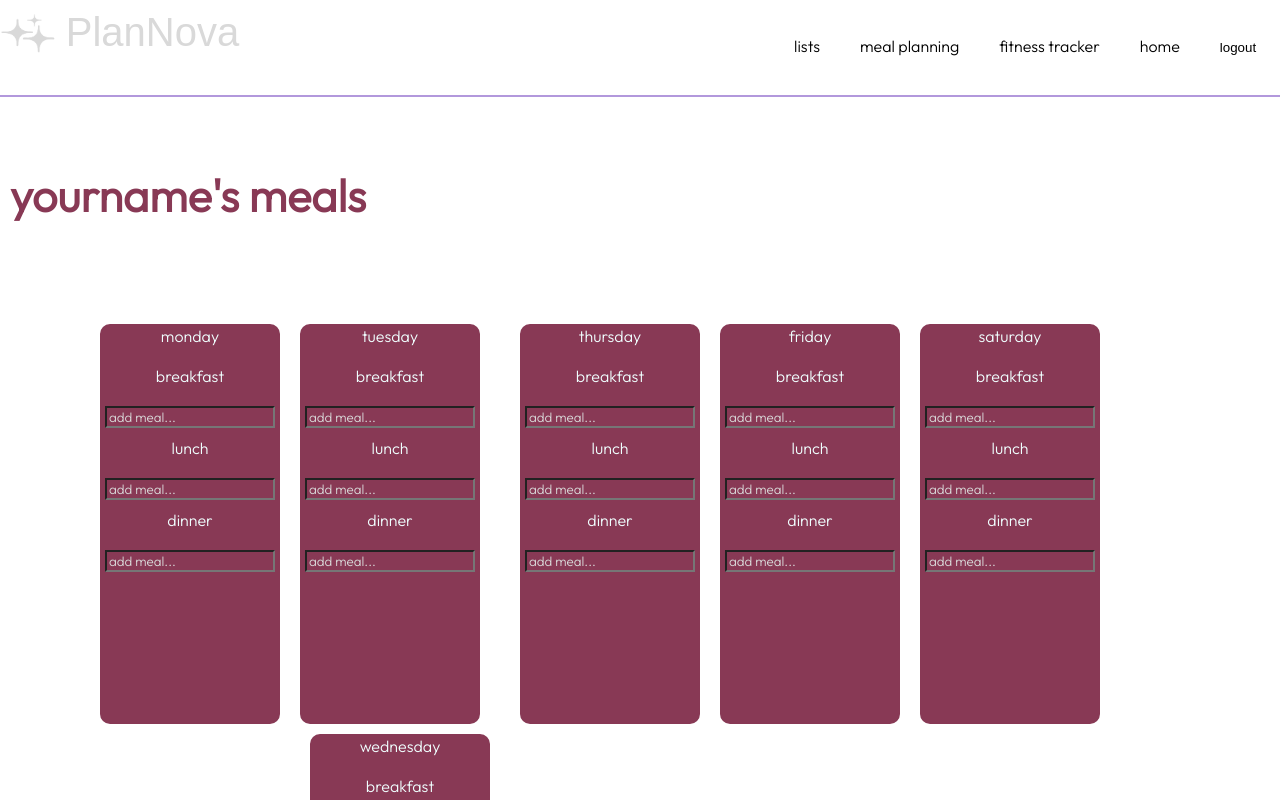
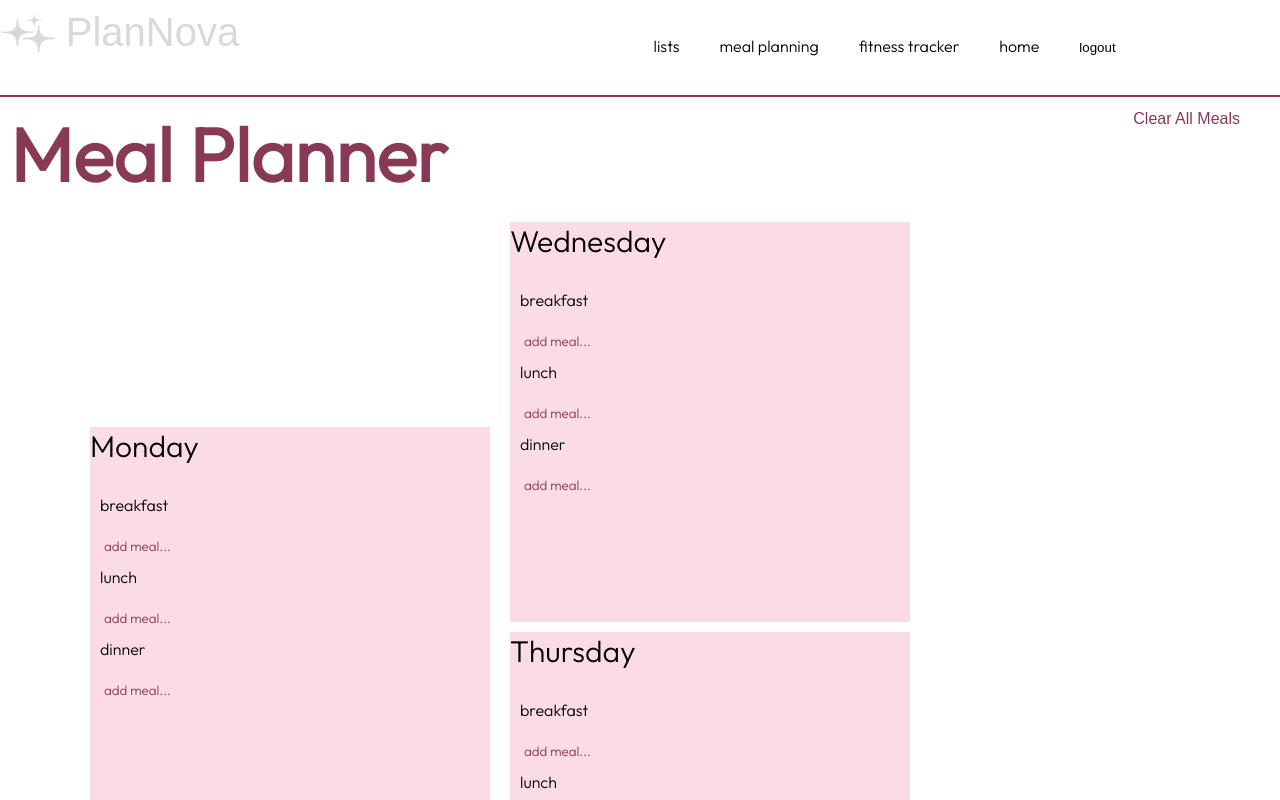
Before and after one commit to brookewest11/PlanNova, a React (Create React App) app in the folder src/plannova/: page /meal-planning in a window 1280 px wide. Shown: the top 800 px of the page. Built offline with nearby package versions, Linux system fonts and the light colour scheme; a web font is replaced by a local one.

Commit message:
reformatted meal plan front end

```diff
--- a/src/plannova/src/Routes.tsx
+++ b/src/plannova/src/Routes.tsx
@@ -11,7 +11,7 @@ import NewUser from './modules/NewUser';
 function AppRoutes() {
 return (
     <Routes>
-         <Route path="/" element={<Home />} />
+         <Route path="/" element={<Login />} />
         <Route path="/home" element={<Home />} />
         <Route path="/meal-planning" element={<MealPlan />} />
         <Route path="/list" element={<List />} />
--- a/src/plannova/src/modules/List.css
+++ b/src/plannova/src/modules/List.css
@@ -171,8 +171,9 @@ body {
 }
 
 .grid-item2 > div {
-    text-align: center;
+    /* text-align: center; */
     margin: 10px;
+    flex-direction: column;
 
 }
 .List
--- a/src/plannova/src/modules/MealPlan.css
+++ b/src/plannova/src/modules/MealPlan.css
@@ -75,17 +75,19 @@ nav-buttons {
 
   }
   .meal-grid-container2 {
-    margin: 90px;
+    margin-left: 80px;
     flex-wrap: wrap;
     display: flex;
+    position: absolute;
+    flex-direction: row;
+    align-items: center;
 
   }
-  .grid-container-top-row
+  .grid-item-top-row
   {
-
-    text-align: center;
+    display: flex;
+    justify-content: space-between;
     margin: 50px;
-    display: justify;
   }
 
 
@@ -93,22 +95,14 @@ nav-buttons {
     display: flex;
     justify-content: start;
   }
+  .grid-item2 > div {
+    /* text-align: center; */
+    margin: 10px;
+    flex-direction: column;
 
-  .grid-item {
-
-    /* You can add styling for the grid items here */
-  }
-
-  .grid-item > div {
-    text-align: center;
-
-  }
-  .grid-item2 > div {
-    text-align: center;
-    padding: 0px;
+}
 
 
-  }
 
   .title
   {
@@ -120,12 +114,10 @@ nav-buttons {
   .mealbox
   {
     padding: 0px;
-    border: 2px solid #883955;
-    border-radius: 10px;
-    width: 180px;
+    width: 400px;
     height: 400px;
-    background-color: #883955;
-    color:azure;
+    background-color: #fadbe6;
+    color:883955;
     font-family: "Outfit";
 
   }
@@ -137,11 +129,31 @@ nav-buttons {
     margin-top: 20px;
     margin-bottom: 10px;
     width: 170px;
-    background-color: #883955;
+    background-color: #fadbe6;
     font-family: "Outfit";
+    color: #883955;
+    border: 2px solid #fadbe6;
+  }
+
+  .input::placeholder {
+    color: #883955;
+  }
+  .mealline {
+    width: 100%;
+    margin-top: 50px;
+    border: none;
+    border-bottom: 2px solid #883955;
     color: #883955;
   }
 
-  .input::placeholder {
-    color: #d9d9d9;
-  }
+  .clear-button {
+    background-color: transparent;
+    border: none;
+    color: #883955;
+    padding: 10px 20px;
+    font-size: 16px;
+    position: absolute;
+    top: 100px;
+    right: 20px;
+    cursor: pointer;
+}
--- a/src/plannova/src/modules/MealPlan.tsx
+++ b/src/plannova/src/modules/MealPlan.tsx
@@ -1,27 +1,17 @@
-//Meal Planning page
-
-//Needed imports
 import React, { useState } from "react";
 import "./MealPlan.css";
 import { Link } from "react-router-dom";
 import logopic from "./logostars.png";
 
-declare module "*.png"; //needed for logo
+declare module "*.png";
 
-function MealPlan() {  //creates MealPlan function
-  const numberOfInputBoxes = 21; // 3 meals a day * 7 days a week
-  const initialInputValues = Array.from(
-    { length: numberOfInputBoxes },
-    () => ""
-  ); //intialized with an array of empty strings (size 21)
+function MealPlan() {
+  const numberOfInputBoxes = 21;
+  const initialInputValues = Array.from({ length: numberOfInputBoxes }, () => "");
 
-  const [inputValues, setInputValues] = useState(initialInputValues); //useState hook to setInput values for meal boxes
+  const [inputValues, setInputValues] = useState(initialInputValues);
 
-  const handleInputChange = ( //on change of input the following code will run
-  //the input text box value will be changed to what is
-    e: React.ChangeEvent<HTMLInputElement>,
-    index: number
-  ) => {
+  const handleInputChange = (e: React.ChangeEvent<HTMLInputElement>, index: number) => {
     const newInputValues = [...inputValues];
     newInputValues[index] = e.target.value;
     setInputValues(newInputValues);
@@ -39,7 +29,6 @@ function MealPlan() {  //creates MealPlan function
           </div>
         </div>
         <div className="grid-item">
-          {/* sets up navigation bar for this page  */}
           <div className="nav-buttons">
             <Link to="/list" className="links">
               lists
@@ -57,17 +46,17 @@ function MealPlan() {  //creates MealPlan function
           </div>
         </div>
       </div>
-      <hr className="line" />
+      <hr className="mealline" />
       <div>
-        {/* heading and creates 7 meal boxes (each meal box has 3 input text boxes that change as you type in them and hold their value) */}
-        <h2 className="title" style={{ color: "#883955" }}>yourname's meals</h2>
+        <h2 className="title" style={{ color: "#883955", fontSize: '75px' , margin: '10px'}}>Meal Planner</h2>
+        <button className="clear-button">Clear All Meals</button>
       </div>
       <div className="meal-grid-container2">
+        {/* Monday */}
         <div className="grid-item2">
           <div className="mealbox">
-              {" "}
-              monday
-              <div>
+            <div style={{ fontSize: '30px' }}>Monday</div>
+            <div style={{ margin: '10px' }}>
               <br></br>
               breakfast
               <div key={0}>
@@ -80,7 +69,7 @@ function MealPlan() {  //creates MealPlan function
                 />
               </div>
               lunch
-                <div key={0}>
+              <div key={1}>
                 <input
                   className="input"
                   type="text"
@@ -90,7 +79,7 @@ function MealPlan() {  //creates MealPlan function
                 />
               </div>
               dinner
-                <div key={0}>
+              <div key={2}>
                 <input
                   className="input"
                   type="text"
@@ -101,15 +90,13 @@ function MealPlan() {  //creates MealPlan function
               </div>
             </div>
           </div>
-          </div>
-          <div className="grid-item2">
+                {/* Tuesday */}
           <div className="mealbox">
-              {" "}
-              tuesday
-              <div>
+            <div style={{ fontSize: '30px' }}>Tuesday</div>
+            <div style={{ margin: '10px' }}>
               <br></br>
               breakfast
-                <div key={0}>
+              <div key={3}>
                 <input
                   className="input"
                   type="text"
@@ -119,7 +106,7 @@ function MealPlan() {  //creates MealPlan function
                 />
               </div>
               lunch
-                <div key={0}>
+              <div key={4}>
                 <input
                   className="input"
                   type="text"
@@ -129,7 +116,7 @@ function MealPlan() {  //creates MealPlan function
                 />
               </div>
               dinner
-                <div key={0}>
+              <div key={5}>
                 <input
                   className="input"
                   type="text"
@@ -140,15 +127,15 @@ function MealPlan() {  //creates MealPlan function
               </div>
             </div>
           </div>
-
+        </div>
+        {/* Wednesday */}
         <div className="grid-item2">
           <div className="mealbox">
-              {" "}
-              wednesday
-              <div>
+            <div style={{ fontSize: '30px' }}>Wednesday</div>
+            <div style={{ margin: '10px' }}>
               <br></br>
               breakfast
-                <div key={0}>
+              <div key={6}>
                 <input
                   className="input"
                   type="text"
@@ -158,7 +145,7 @@ function MealPlan() {  //creates MealPlan function
                 />
               </div>
               lunch
-                <div key={0}>
+              <div key={7}>
                 <input
                   className="input"
                   type="text"
@@ -168,7 +155,7 @@ function MealPlan() {  //creates MealPlan function
                 />
               </div>
               dinner
-                <div key={0}>
+              <div key={8}>
                 <input
                   className="input"
                   type="text"
@@ -179,16 +166,13 @@ function MealPlan() {  //creates MealPlan function
               </div>
             </div>
         </div>
-            </div>
-          </div>
-          <div className="grid-item2">
+        {/* Thursday */}
           <div className="mealbox">
-              {" "}
-              thursday
-              <div>
+            <div style={{ fontSize: '30px' }}>Thursday</div>
+            <div style={{ margin: '10px' }}>
               <br></br>
               breakfast
-                <div key={0}>
+              <div key={9}>
                 <input
                   className="input"
                   type="text"
@@ -198,7 +182,7 @@ function MealPlan() {  //creates MealPlan function
                 />
               </div>
               lunch
-                <div key={0}>
+              <div key={10}>
                 <input
                   className="input"
                   type="text"
@@ -208,7 +192,7 @@ function MealPlan() {  //creates MealPlan function
                 />
               </div>
               dinner
-                <div key={0}>
+              <div key={11}>
                 <input
                   className="input"
                   type="text"
@@ -219,15 +203,13 @@ function MealPlan() {  //creates MealPlan function
               </div>
             </div>
         </div>
-          </div>
-          <div className="grid-item2">
+        {/* Friday */}
           <div className="mealbox">
-              {" "}
-              friday
-              <div>
+            <div style={{ fontSize: '30px' }}>Friday</div>
+            <div style={{ margin: '10px' }}>
               <br></br>
               breakfast
-                <div key={0}>
+              <div key={12}>
                 <input
                   className="input"
                   type="text"
@@ -237,7 +219,7 @@ function MealPlan() {  //creates MealPlan function
                 />
               </div>
               lunch
-                <div key={0}>
+              <div key={13}>
                 <input
                   className="input"
                   type="text"
@@ -247,7 +229,7 @@ function MealPlan() {  //creates MealPlan function
                 />
               </div>
               dinner
-                <div key={0}>
+              <div key={14}>
                 <input
                   className="input"
                   type="text"
@@ -259,14 +241,14 @@ function MealPlan() {  //creates MealPlan function
             </div>
           </div>
         </div>
+        {/* Saturday */}
         <div className="grid-item2">
           <div className="mealbox">
-              {" "}
-              saturday
-              <div>
+            <div style={{ fontSize: '30px' }}>Saturday</div>
+            <div style={{ margin: '10px' }}>
               <br></br>
               breakfast
-                <div key={0}>
+              <div key={15}>
                 <input
                   className="input"
                   type="text"
@@ -276,7 +258,7 @@ function MealPlan() {  //creates MealPlan function
                 />
               </div>
               lunch
-                <div key={0}>
+              <div key={16}>
                 <input
                   className="input"
                   type="text"
@@ -286,7 +268,7 @@ function MealPlan() {  //creates MealPlan function
                 />
               </div>
               dinner
-                <div key={0}>
+              <div key={17}>
                 <input
                   className="input"
                   type="text"
@@ -297,15 +279,13 @@ function MealPlan() {  //creates MealPlan function
               </div>
             </div>
         </div>
-          </div>
-          <div className="grid-item2">
+        {/* Sunday */}
           <div className="mealbox">
-              {" "}
-              sunday
-              <div>
+            <div style={{ fontSize: '30px' }}>Sunday</div>
+            <div style={{ margin: '10px' }}>
               <br></br>
               breakfast
-                <div key={0}>
+              <div key={18}>
                 <input
                   className="input"
                   type="text"
@@ -315,7 +295,7 @@ function MealPlan() {  //creates MealPlan function
                 />
               </div>
               lunch
-                <div key={0}>
+              <div key={19}>
                 <input
                   className="input"
                   type="text"
@@ -325,7 +305,7 @@ function MealPlan() {  //creates MealPlan function
                 />
               </div>
               dinner
-                <div key={0}>
+              <div key={20}>
                 <input
                   className="input"
                   type="text"
```
Lines whose indentation alone changed are shown as unchanged.
